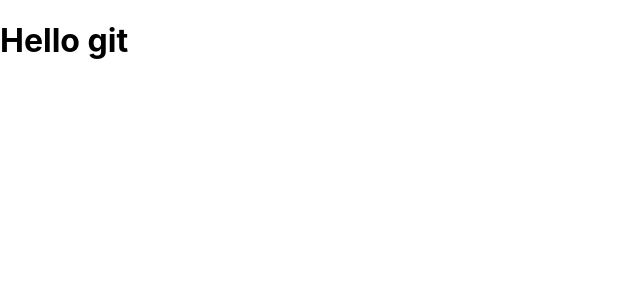
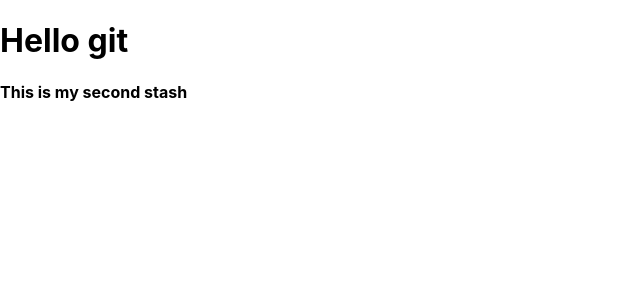
Before and after one commit to ThongDo-git/git, a React (Create React App) app: page / in a window 1280 px wide. Shown: the top 300 px of the page, without its empty margins (0-640 px from the left). Built offline with nearby package versions, Linux system fonts and the light colour scheme.

Commit message:
second stash

```diff
--- a/src/App.js
+++ b/src/App.js
@@ -4,6 +4,7 @@ function App() {
   return (
     <div className="App">
       <h1>Hello git</h1>
+      <h4>This is my second stash</h4>
     </div>
   );
 }
```
